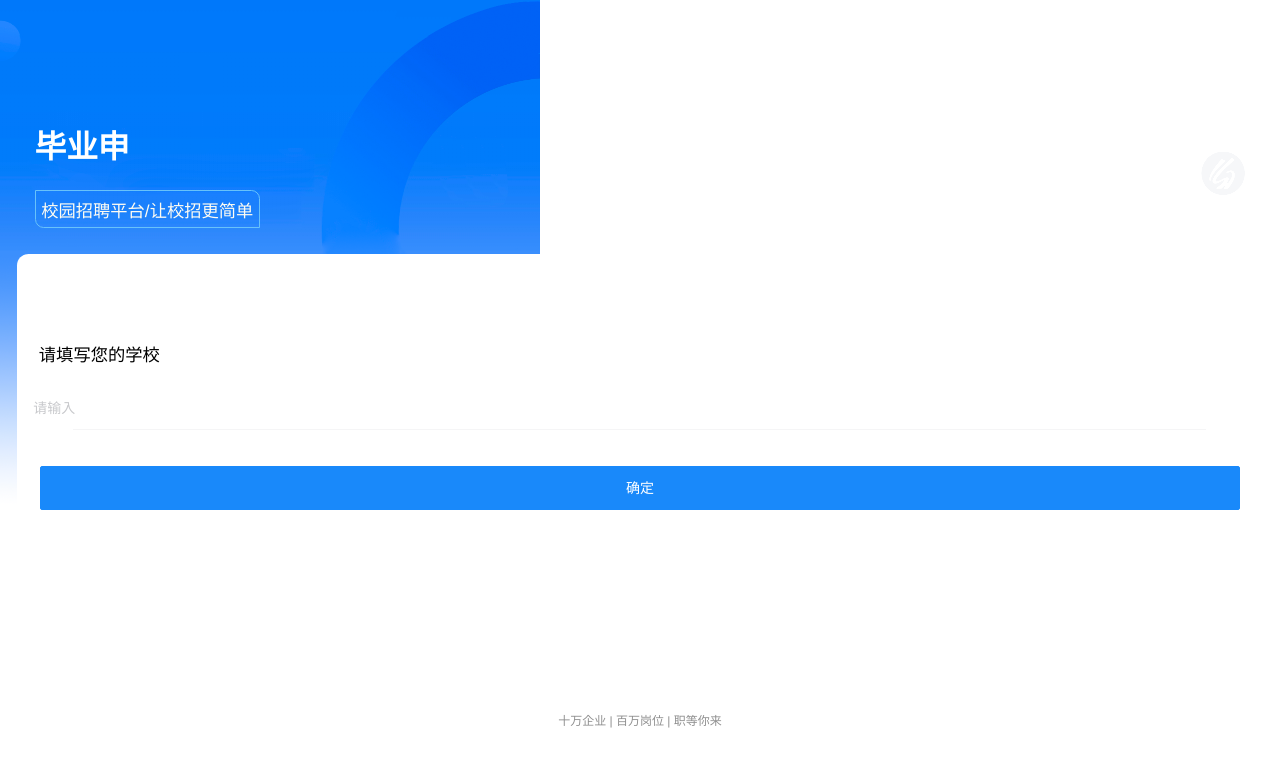
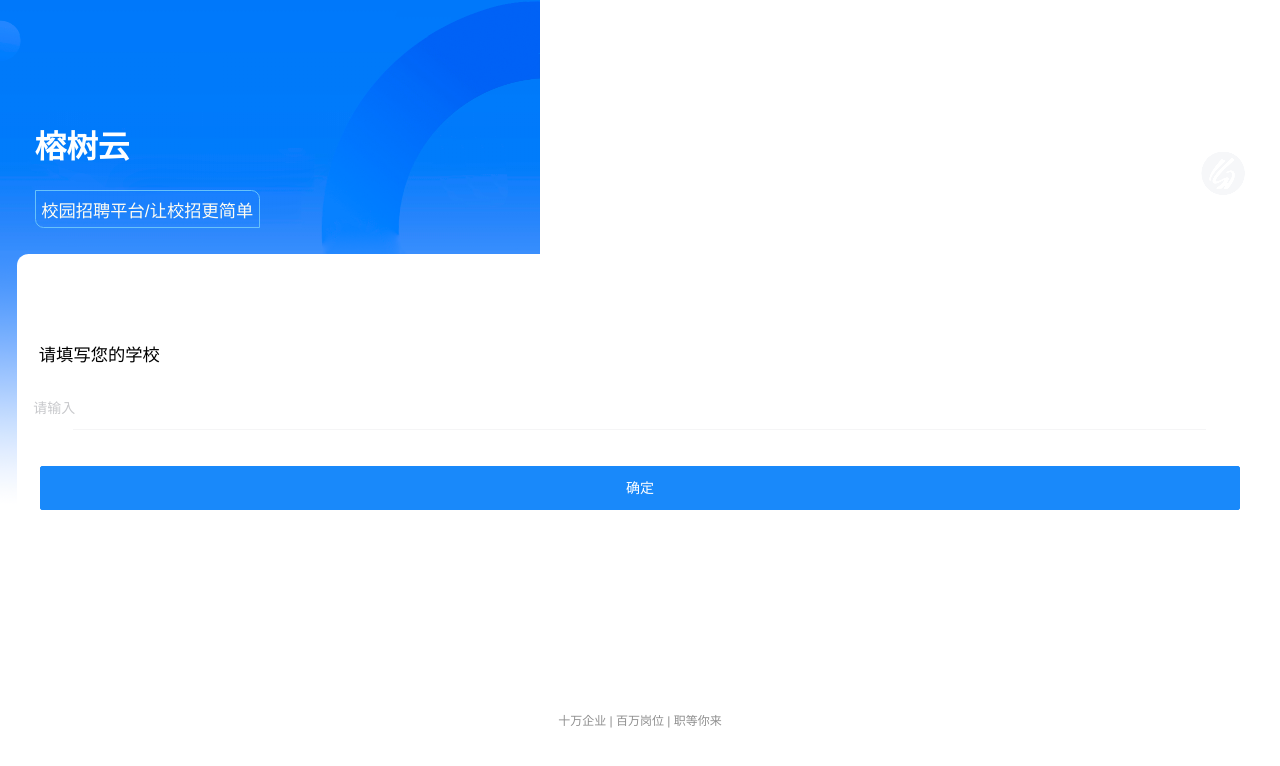
Before and after one commit to bo-ddd/bys-h5, a Vue app: page /siteSettings in a window 1280 px wide. Shown: the top 766 px of the page. Built offline with nearby package versions, Linux system fonts and the light colour scheme; no server answers.

Commit message:
Update code

```diff
--- a/src/views/login/Login.vue
+++ b/src/views/login/Login.vue
@@ -87,7 +87,7 @@ const smCode = () => {
     <div class="login">
         <div class="login-wrap">
             <div>
-                <h1>毕业申网络招聘平台</h1>
+                <h1>榕树云网络招聘平台</h1>
                 <span class="c-747474">学生求职火热进行中</span>
             </div>
 
--- a/src/views/mine/MineView.vue
+++ b/src/views/mine/MineView.vue
@@ -42,7 +42,7 @@
       <div class="show-count_box">
         <div class="show-wrap">
           <div>
-            <h1>登录毕业申</h1>
+            <h1>登录榕树云</h1>
           </div>
           <div>
             <van-button type="primary" class="ft" @click="jump('login')">手机号码验证登录</van-button>
--- a/src/views/siteSettings/SiteSettings.vue
+++ b/src/views/siteSettings/SiteSettings.vue
@@ -3,7 +3,7 @@
         <div class="bgd ">
             <div class="title just-between">
                 <div>
-                    <h1>毕业申</h1>
+                    <h1>榕树云</h1>
                     <div class="test mt-16">校园招聘平台/让校招更简单</div>
                 </div>
                 <div>
```
